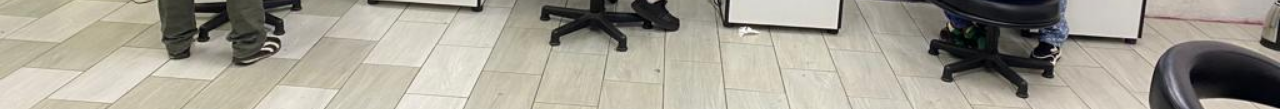
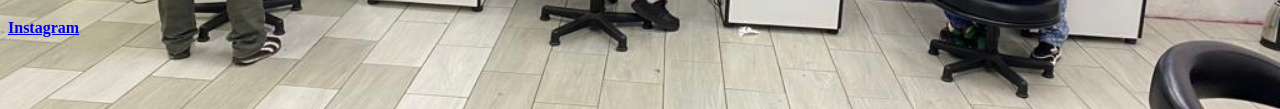
Before and after one commit to Gurure11/ntombinails-hairsalon, a plain HTML site: page index.html in a window 1280 px wide. Shown: the part 652-761 px from the top of the page. Drawn offline with Linux system fonts and the light colour scheme.

Commit message:
Update index.html

```diff
--- a/index.html
+++ b/index.html
@@ -93,6 +93,8 @@
 	<br>
 
 	<img id="n" src="images/n.jpg">	<br>
+	<br>
+	<a href="https://www.instagram.com/ntombi_nails/#">Instagram</a>
 
 
 
```
